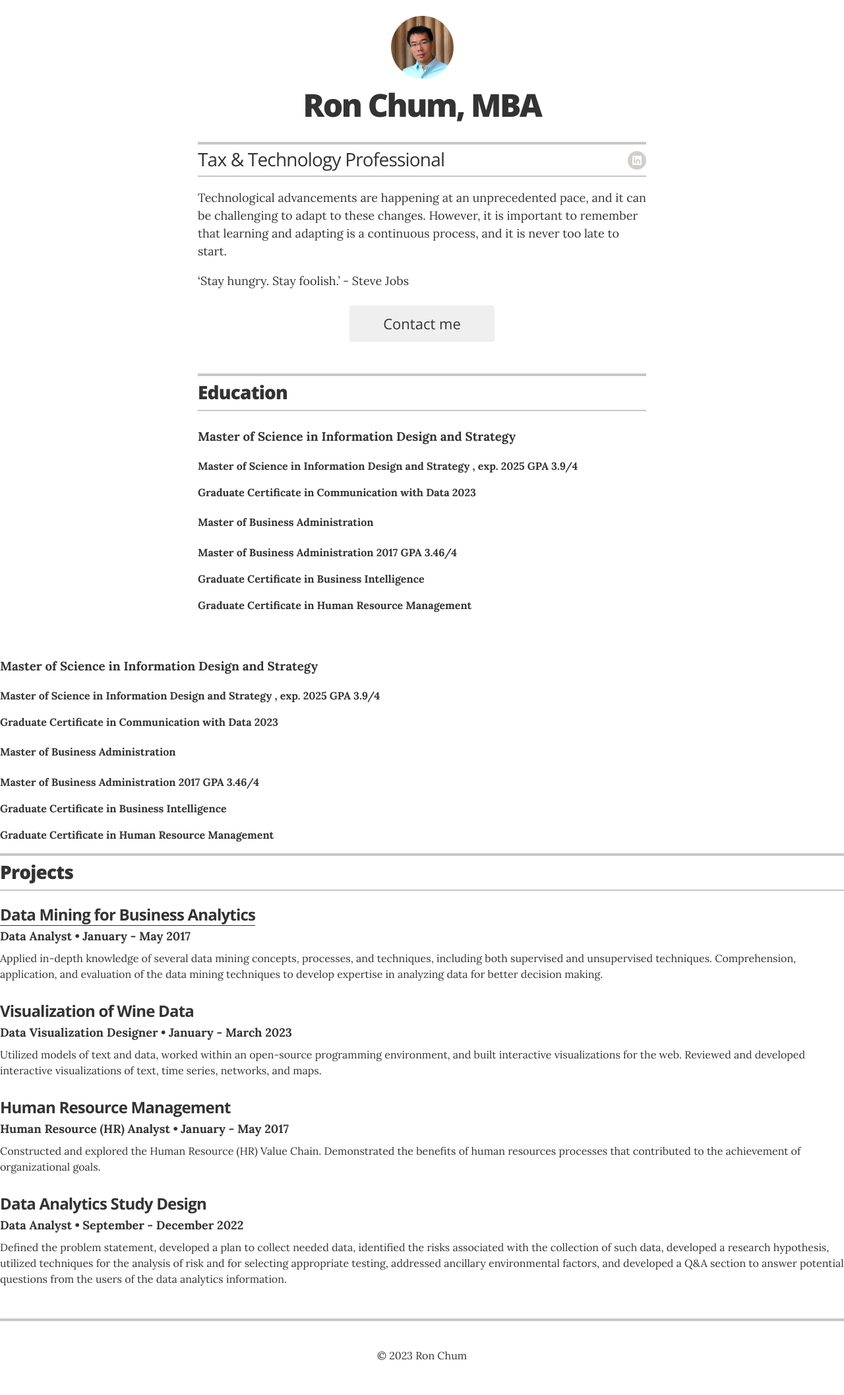
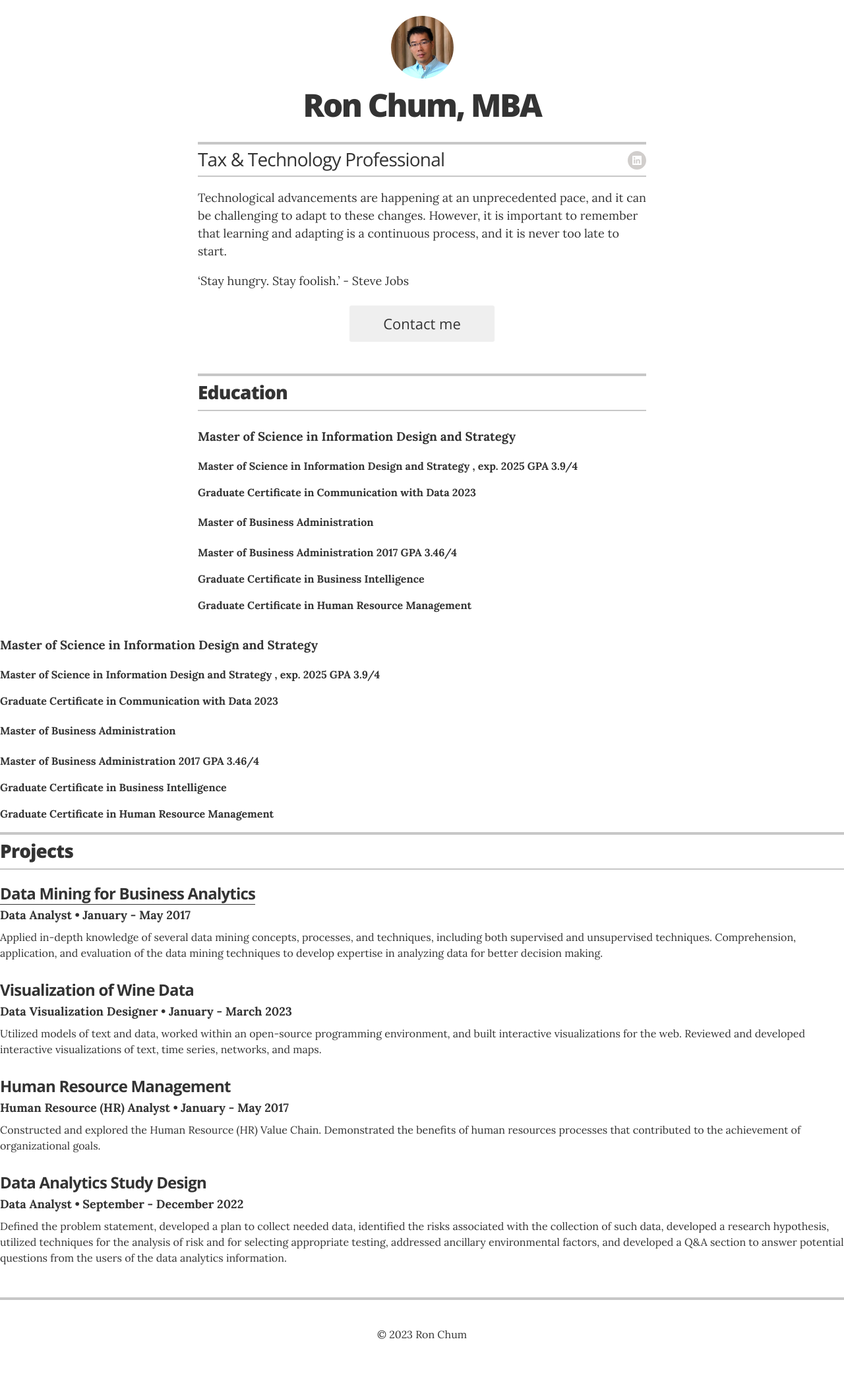
Before and after one commit to rchum/portfolio, a Jekyll site: the page built from index.html, in a window 1280 px wide. Shown: the whole page at 66% size. Built offline with Jekyll 4.4.1, drawn with Linux system fonts in a browser that asks for light colours; after the commit the page ends 2082 px from its top, so only the background shows below that.

Commit message:
Update resume.html

```diff
--- a/_layouts/resume.html
+++ b/_layouts/resume.html
@@ -50,7 +50,7 @@
 
       {% if site.resume_section_education %}
       <!-- begin Education -->
-      <section class="content-section">
+    <!--  <section class="content-section"> -->
         <header class="section-header">
           <h2>Education</h2>
         </header>
@@ -84,7 +84,7 @@
 
 
         {% endfor %}
-      </section>
+    <!--  </section> -->
       <!-- end Education -->
       {% endif %}
 
```
